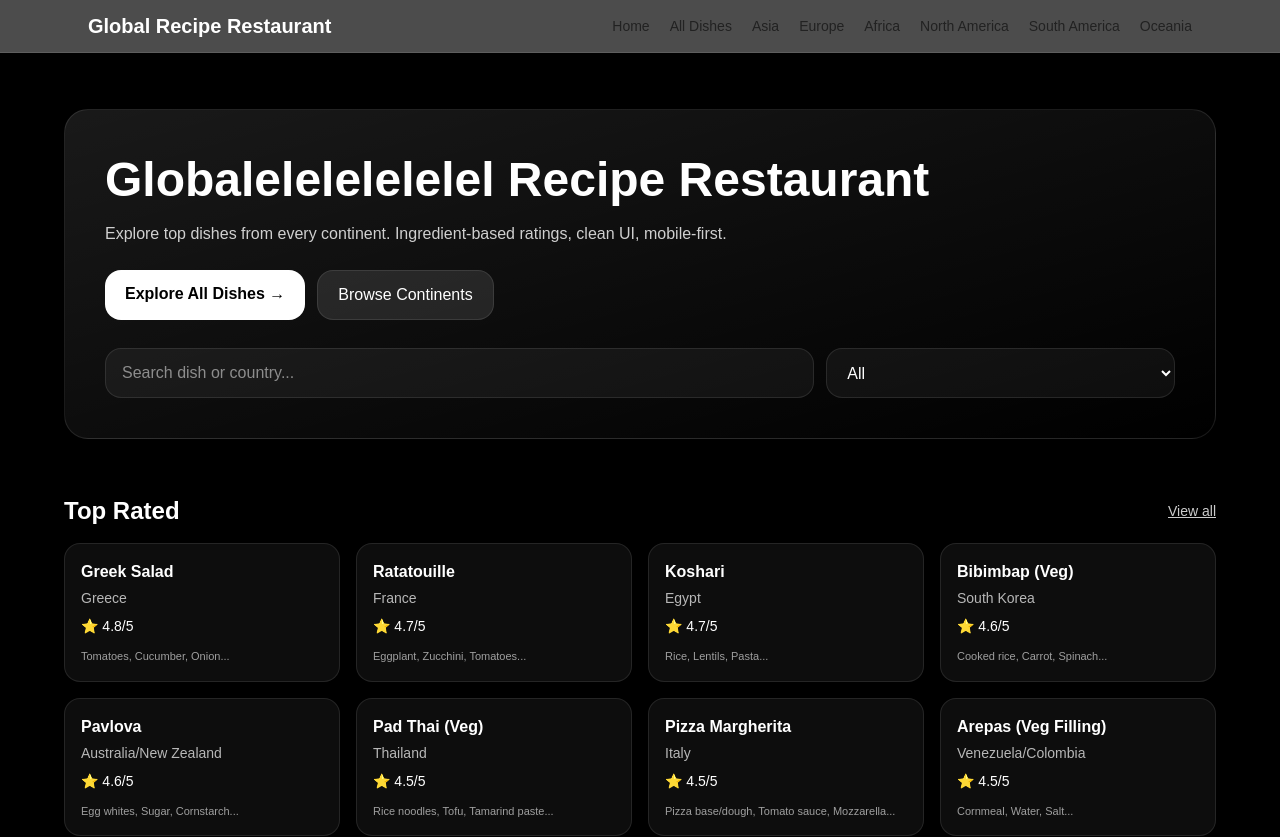
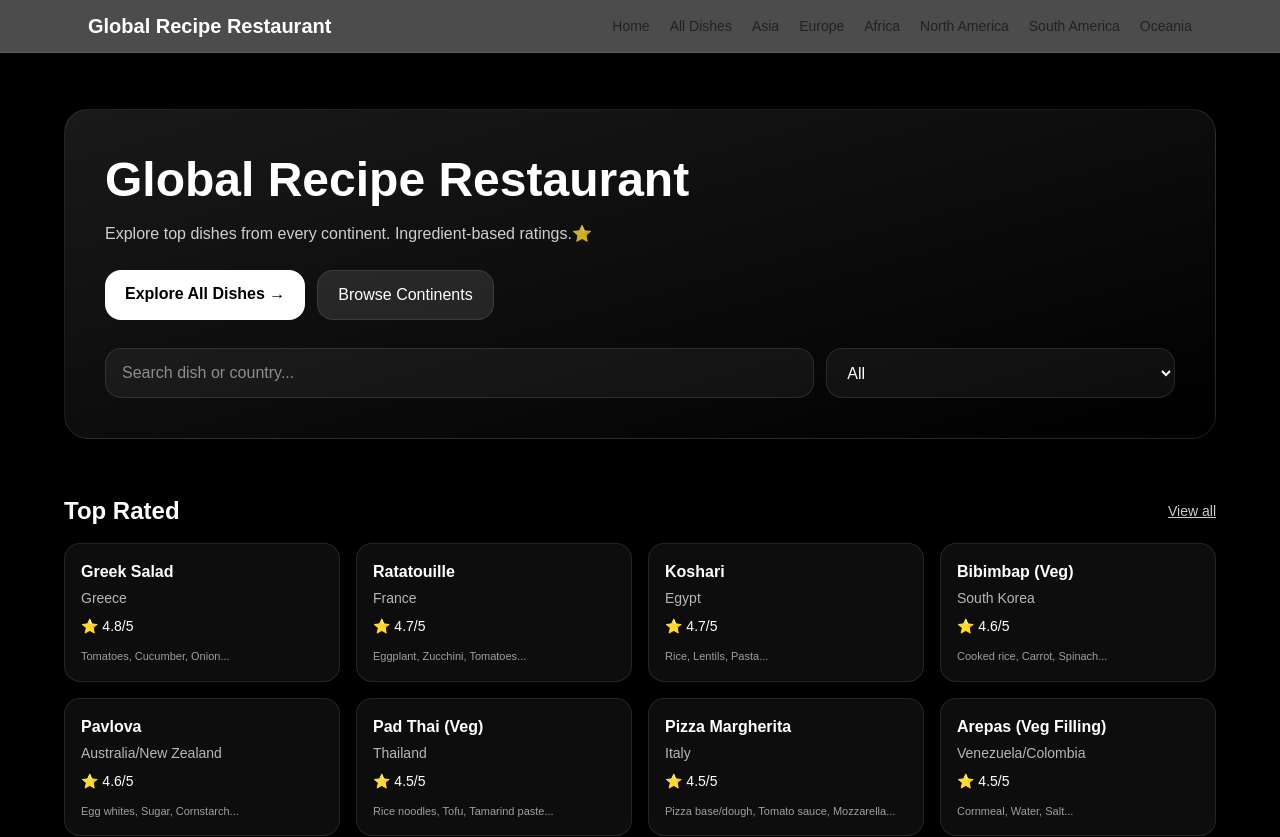
Before and after one commit to troytre/Recipe-Restaurant, a Next.js app: page / in a window 1280 px wide. Shown: the top 837 px of the page. Built offline with nearby package versions, Linux system fonts and the light colour scheme.

Commit message:
changes with description  commit

```diff
--- a/src/app/page.js
+++ b/src/app/page.js
@@ -35,10 +35,10 @@ export default function HomePage() {
         <div className="max-w-6xl mx-auto">
           <div className="rounded-3xl border border-white/10 bg-gradient-to-br from-white/10 to-transparent p-6 sm:p-10">
             <h1 className="text-3xl sm:text-5xl font-extrabold leading-tight">
-              Globalelelelelelel Recipe Restaurant
+              Global Recipe Restaurant
             </h1>
             <p className="opacity-80 mt-3 max-w-2xl text-sm sm:text-base">
-              Explore top dishes from every continent. Ingredient-based ratings, clean UI, mobile-first.
+              Explore top dishes from every continent. Ingredient-based ratings.⭐
             </p>
 
             <div className="mt-6 flex flex-col sm:flex-row gap-3">
```
